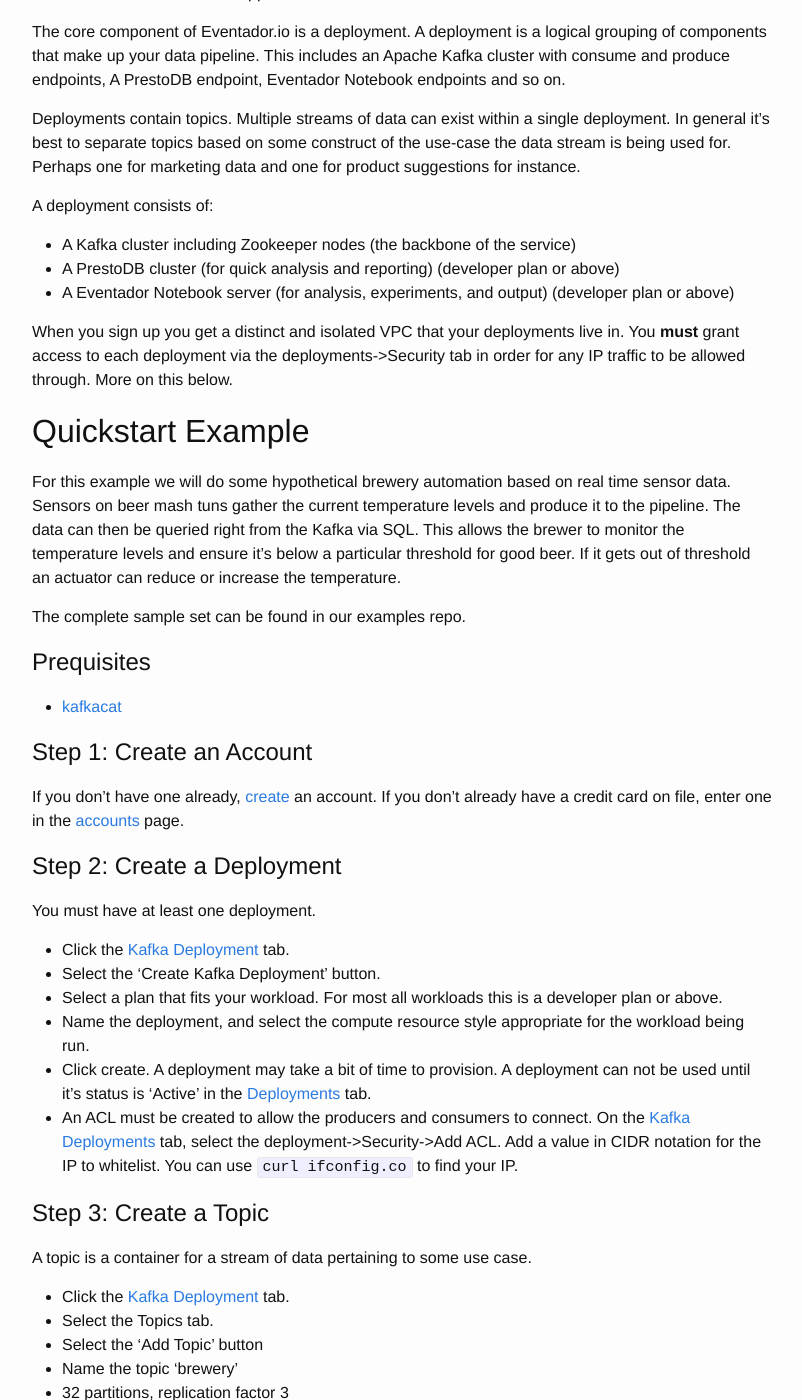
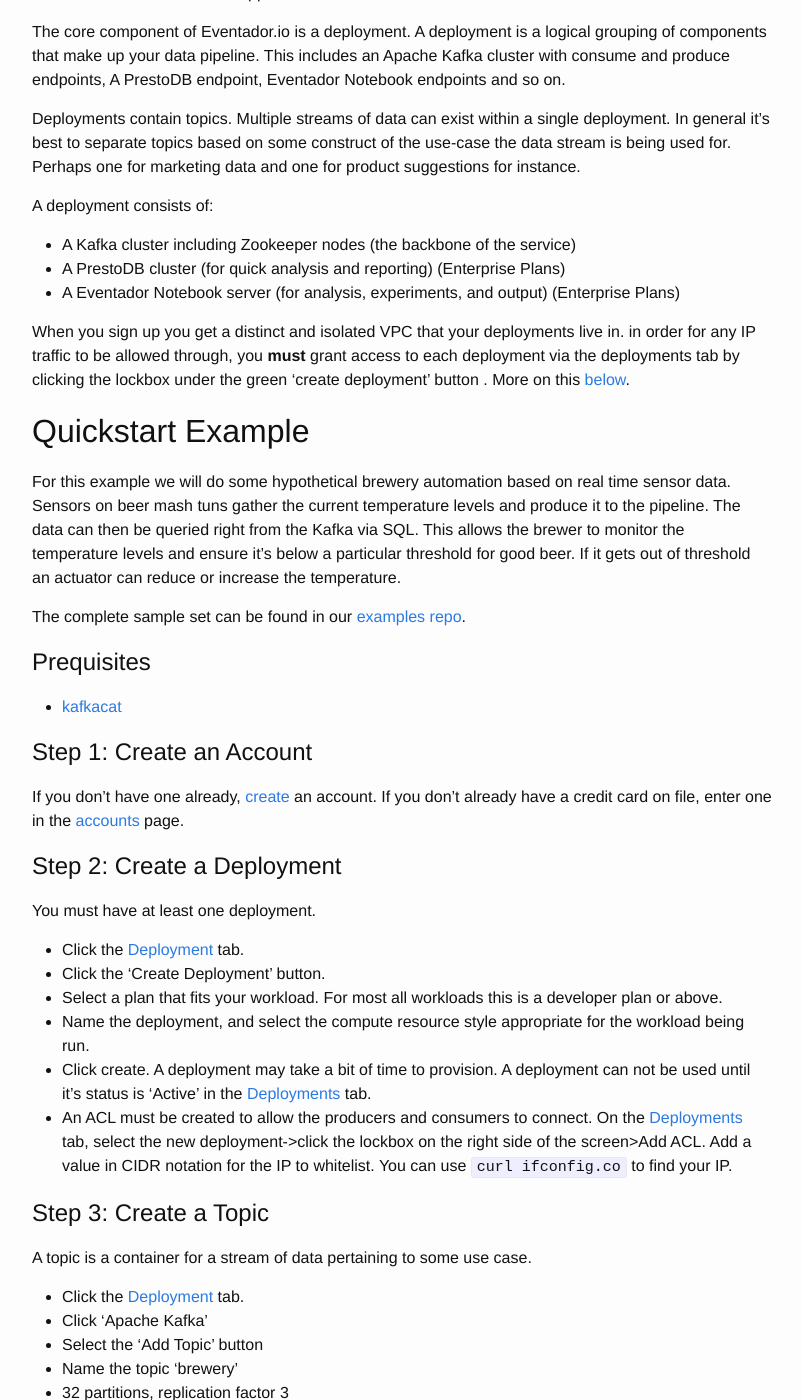
Before and after one commit to Eventador/eventador.github.io, a Jekyll site: the page built from _documentation/getting_started_guide.md, in a window 1280 px wide and 1400 px high, scrolled down 435 px. Shown: the whole window, without its empty margins (238-1040 px from the left). Built offline with Jekyll 4.4.1, drawn with Linux system fonts in a browser that asks for light colours; some of the changed text lies outside the part shown.

Commit message:
Sync getting started guide with recent UI changes

````diff
--- a/_documentation/getting_started_guide.md
+++ b/_documentation/getting_started_guide.md
@@ -20,16 +20,16 @@
 A deployment consists of:
 
 - A Kafka cluster including Zookeeper nodes (the backbone of the service)
-- A PrestoDB cluster (for quick analysis and reporting) (developer plan or above)
-- A Eventador Notebook server (for analysis, experiments, and output) (developer plan or above)
+- A PrestoDB cluster (for quick analysis and reporting) (Enterprise Plans)
+- A Eventador Notebook server (for analysis, experiments, and output) (Enterprise Plans)
 
-When you sign up you get a distinct and isolated VPC that your deployments live in. You **must** grant access to each deployment via the deployments->Security tab in order for any IP traffic to be allowed through. More on this below.
+When you sign up you get a distinct and isolated VPC that your deployments live in. in order for any IP traffic to be allowed through, you **must** grant access to each deployment via the deployments tab by clicking the lockbox under the green 'create deployment' button . More on this [below](#step-2-create-a-deployment).
 
 # Quickstart Example
 
 For this example we will do some hypothetical brewery automation based on real time sensor data. Sensors on beer mash tuns gather the current temperature levels and produce it to the pipeline. The data can then be queried right from the Kafka via SQL. This allows the brewer to monitor the temperature levels and ensure it's below a particular threshold for good beer. If it gets out of threshold an actuator can reduce or increase the temperature.
 
-The complete sample set can be found in our examples repo.
+The complete sample set can be found in our [examples repo](https://github.com/Eventador/examples).
 
 ## Prequisites
 
@@ -37,26 +37,26 @@
 
 ## Step 1: Create an Account
 
-If you don't have one already, [create](http://console.eventador.io/register) an account.
-If you don't already have a credit card on file, enter one in the [accounts](http://console.eventador.io/account) page.
+If you don't have one already, [create](https://console.eventador.io/register) an account.
+If you don't already have a credit card on file, enter one in the [accounts](https://console.eventador.io/account) page.
 
 ## Step 2: Create a Deployment
 
 You must have at least one deployment.
 
-- Click the [Kafka Deployment](http://console.eventador.io/deployments) tab.
-- Select the 'Create Kafka Deployment' button.
+- Click the [Deployment](https://console.eventador.io/deployments) tab.
+- Click the 'Create Deployment' button.
 - Select a plan that fits your workload. For most all workloads this is a developer plan or above.
 - Name the deployment, and select the compute resource style appropriate for the workload being run.
-- Click create. A deployment may take a bit of time to provision. A deployment can not be used until it's status is 'Active' in the [Deployments](http://console.eventador.io/deployments) tab.
-- An ACL must be created to allow the producers and consumers to connect. On the [Kafka Deployments](http://console.eventador.io/deployments) tab, select the deployment->Security->Add ACL. Add a value in CIDR notation for the IP to whitelist. You can use ```curl ifconfig.co``` to find your IP.
+- Click create. A deployment may take a bit of time to provision. A deployment can not be used until it's status is 'Active' in the [Deployments](https://console.eventador.io/deployments) tab.
+- An ACL must be created to allow the producers and consumers to connect. On the [ Deployments](https://console.eventador.io/deployments) tab, select the new deployment->click the lockbox on the right side of the screen>Add ACL. Add a value in CIDR notation for the IP to whitelist. You can use ```curl ifconfig.co``` to find your IP.
 
 ## Step 3: Create a Topic
 
 A topic is a container for a stream of data pertaining to some use case.
 
-- Click the [Kafka Deployment](http://console.eventador.io/deployments) tab.
-- Select the Topics tab.
+- Click the [Deployment](https://console.eventador.io/deployments) tab.
+- Click 'Apache Kafka'
 - Select the 'Add Topic' button
 - Name the topic 'brewery'
 - 32 partitions, replication factor 3
@@ -66,10 +66,10 @@
 
 Producing data to Eventador is done by sending some data to a Kafka Deployment for a particular Topic. In this case, hypothetical data on sensors for mash tuns. We are going to use the kafkacat utility to send data from the command line, but it could be any client using any Kafka driver.
 
-- Click the [Kafka Deployment](http://console.eventador.io/deployments) tab.
-- Select your Kafka Deployment.
+- Click the [Deployment](https://console.eventador.io/deployments) tab.
+- Click 'Apache Kafka' to view your newly created topic
 - Select the connections tab.
-- Copy/Paste the Kafka Connections.Plain Text field into the example below.
+- Copy/Paste the Plaint Text Endpoint field into the example below.
 
 ```
 BROKERS=<the value pasted from console>
@@ -84,8 +84,8 @@
 Eventador.io has a number of endpoints where data can be consumed depending on your use case.
 
 - Raw Kafka message
-- PrestoDB SQL (developer plan and above)
-- Eventador Notebook (via SQL or via Python or R or Julia) (developer plan and above)
+- PrestoDB SQL (Enterprise plan and above)
+- Eventador Notebook (via SQL or via Python or R or Julia) (Enterprise plan and above)
 
 ### Consuming data via Kafka
 
@@ -93,13 +93,13 @@
 BROKERS=<the value pasted from console>
 kafkacat -C -b $BROKERS -t brewery
 ```
-### Consuming data via PrestoDB SQL (Developer Plan and above)
+### Consuming data via PrestoDB SQL (Enterprise plan and above)
 
 In this case let's assume you want to consume the messages to create a report in PrestoDB SQL, perhaps for a report to the brewer. In this case we are pushing a JSON object into the data pipeline, so we will use JSON operators in PrestoDB to access those fields.
 
-- Click on the [deployment](http://console.eventador.io/deployments) tab.
+- Click on the [deployment](https://console.eventador.io/deployments) tab.
 - Choose the deployment you created in step 2.
-- Select the SQL tab
+- Select PrestoDB
 - Run the following SQL in the SQL pane:
 
 ```SQL
````
Also changed, not shown: other parts of _documentation/getting_started_guide.md (+4 -1 lines).
